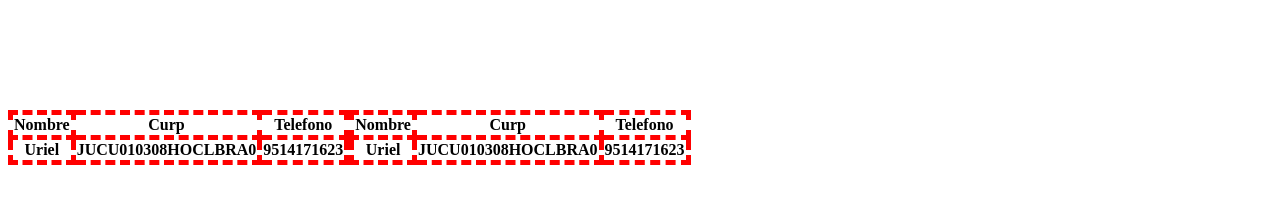
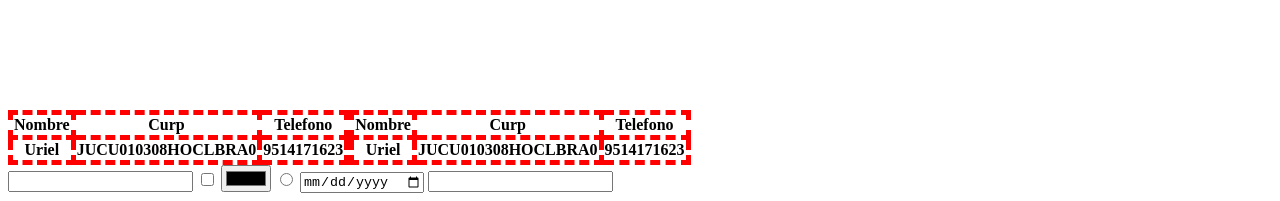
Before and after one commit to I6A-2022/practica1-uriel-julian, a plain HTML site: page index.html in a window 1280 px wide. Shown: the part 1128-1329 px from the top of the page. Before the commit the page ends 1301 px from the top, so only its background shows below. Drawn offline with Linux system fonts and the light colour scheme.

Commit message:
Update index.html

```diff
--- a/index.html
+++ b/index.html
@@ -135,6 +135,15 @@
                 <th>9514171623</th>
             </tr>
     </table>
+    <form>
+        <input type="text">
+        <input type="checkbox">
+        <input type="color">
+        <input type="radio">
+        <input type="date">
+        <input type="datetime=local">
+    </form>
+
 
 </body>
 
```
